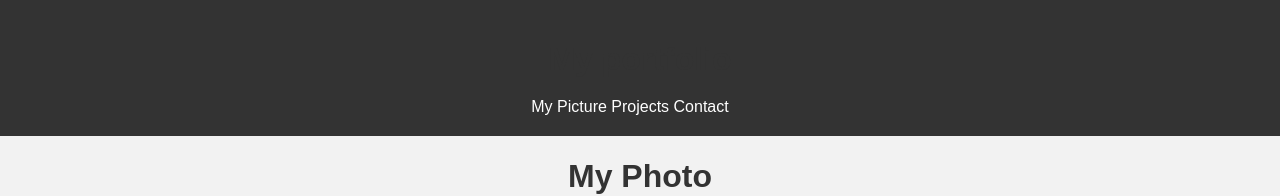
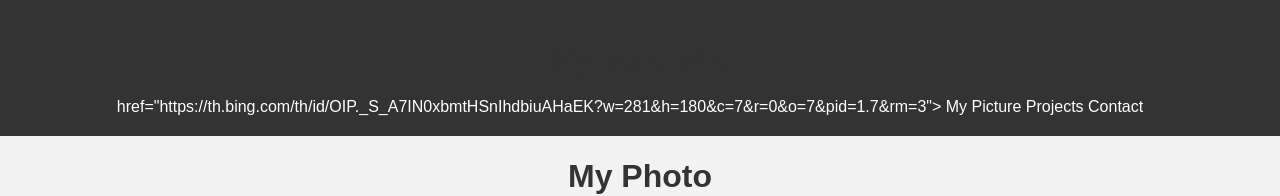
Before and after one commit to nashperoy/my-first-project, a plain HTML site: page index.html in a window 1280 px wide. Shown: the top 196 px of the page. Drawn offline with Linux system fonts and the light colour scheme.

Commit message:
Update index.html

```diff
--- a/index.html
+++ b/index.html
@@ -11,7 +11,8 @@
 		<header>
 		<h1> My portfolio </h1>
 		<li>
-			<ul><a href="https://th.bing.com/th/id/OIP._S_A7IN0xbmtHSnIhdbiuAHaEK?w=281&h=180&c=7&r=0&o=7&pid=1.7&rm=3"> My Picture </a></ul>
+			<ul>
+ href="https://th.bing.com/th/id/OIP._S_A7IN0xbmtHSnIhdbiuAHaEK?w=281&h=180&c=7&r=0&o=7&pid=1.7&rm=3"> My Picture </a></ul>
 			<ul><a href="URL"> Projects </a></ul>
 			<ul><a href="URL"> Contact </a></ul>
 		</li>
```
